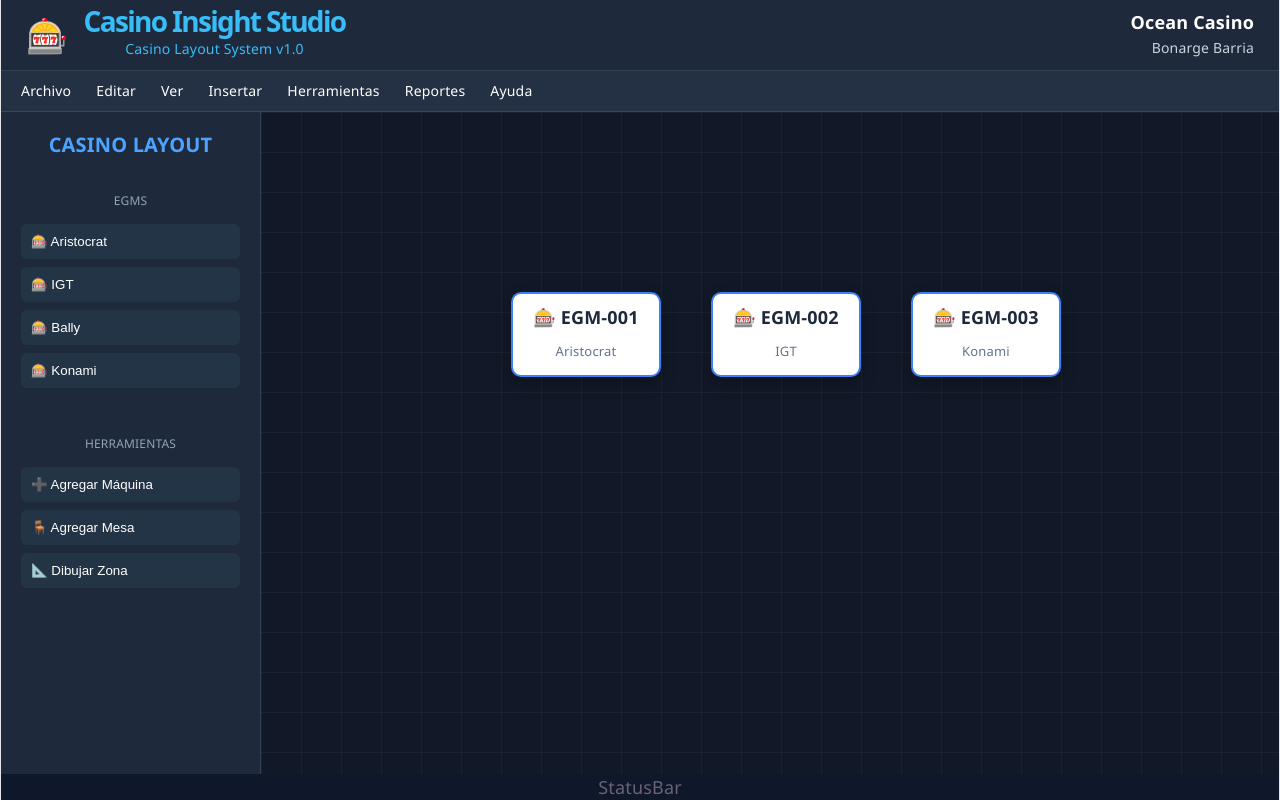
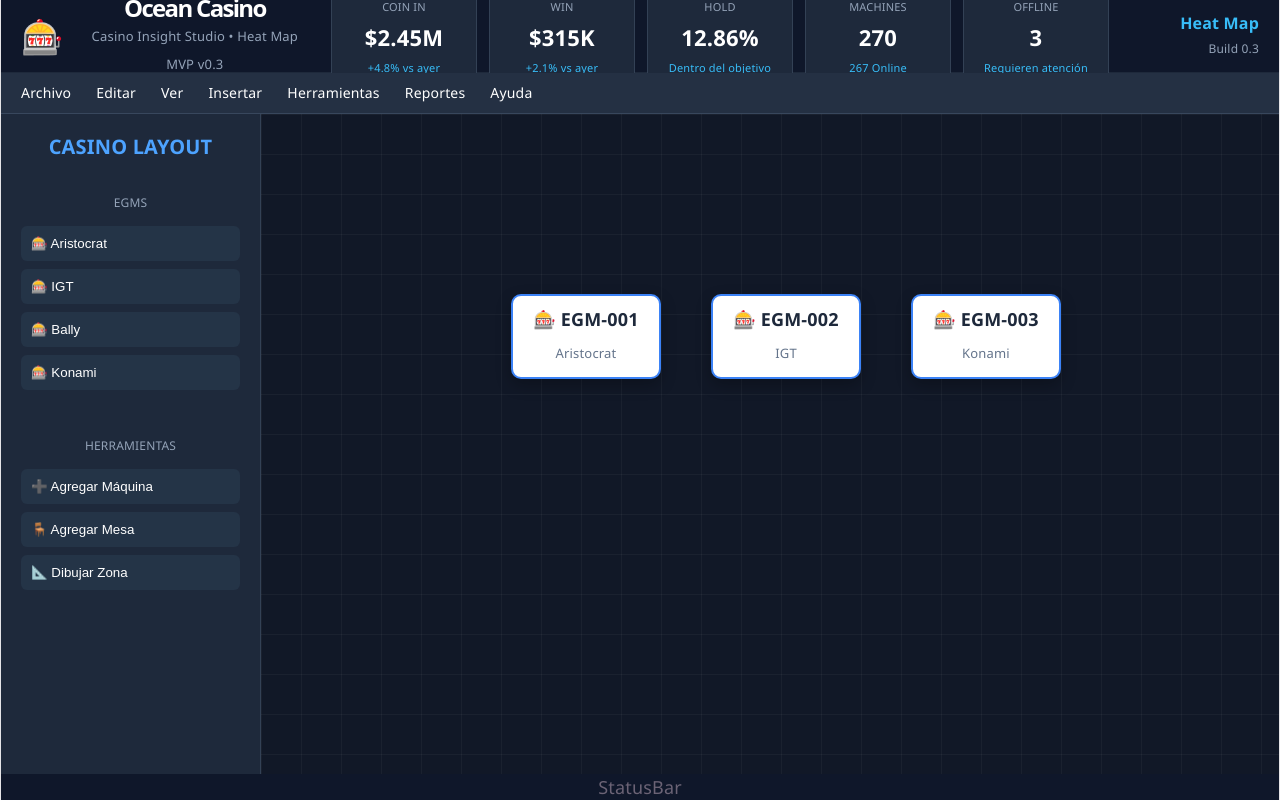
Before and after one commit to bonargebarria-lang/casino-layout-studio, a React (Vite) app: page / in a window 1280 px wide. Built offline with nearby package versions, Linux system fonts and the light colour scheme.

Commit message:
Build 0.3 - UI Foundation and KPI Components

```diff
--- a/src/components/Header/Header.css
+++ b/src/components/Header/Header.css
@@ -1,8 +1,8 @@
 .header{
 
-    height:70px;
+    height:72px;
 
-    background:#1E293B;
+    background:#0F172A;
 
     color:white;
 
@@ -12,11 +12,13 @@
 
     align-items:center;
 
-    padding:0 25px;
+    padding:0 20px;
 
-    border-bottom:1px solid #334155;
+    border-bottom:1px solid #1E293B;
 
-    font-family:Segoe UI, sans-serif;
+    font-family:"Segoe UI", sans-serif;
+
+    gap:20px;
 
 }
 
@@ -27,6 +29,8 @@
     align-items:center;
 
     gap:15px;
+
+    min-width:280px;
 
 }
 
@@ -40,22 +44,38 @@
 
     margin:0;
 
-    font-size:28px;
+    font-size:24px;
 
     font-weight:600;
-    color:#38BDF8;
+
+    color:white;
 
 }
 
 .header-left span{
 
-    color:#38BDF8;
+    color:#94A3B8;
 
-    font-size:14px;
+    font-size:13px;
+
+}
+
+/* Solo organiza las tarjetas */
+.header-center{
+
+    flex:1;
+
+    display:flex;
+
+    justify-content:center;
+
+    gap:12px;
 
 }
 
 .header-right{
+
+    min-width:130px;
 
     text-align:right;
 
@@ -63,16 +83,18 @@
 
 .casino-name{
 
-    font-size:18px;
+    color:#38BDF8;
 
     font-weight:600;
+
+    font-size:16px;
 
 }
 
 .user-name{
 
-    color:#CBD5E1;
+    color:#94A3B8;
 
-    font-size:14px;
+    font-size:12px;
 
 }
--- a/src/components/Header/Header.tsx
+++ b/src/components/Header/Header.tsx
@@ -1,4 +1,5 @@
 import "./Header.css";
+import KPICard from "../KPI/KPICard";
 
 export default function Header() {
   return (
@@ -12,23 +13,61 @@ export default function Header() {
 
         <div>
 
-          <h1>Casino Insight Studio</h1>
+          <h1>Ocean Casino</h1>
 
-          <span>Casino Layout System v1.0</span>
+          <span>Casino Insight Studio • Heat Map MVP v0.3</span>
 
         </div>
 
       </div>
 
+      <div className="header-center">
+
+        <KPICard
+          title="Coin In"
+          value="$2.45M"
+          status="+4.8% vs ayer"
+          color="#38BDF8"
+        />
+
+        <KPICard
+          title="Win"
+          value="$315K"
+          status="+2.1% vs ayer"
+          color="#22C55E"
+        />
+
+        <KPICard
+          title="Hold"
+          value="12.86%"
+          status="Dentro del objetivo"
+          color="#F59E0B"
+        />
+
+        <KPICard
+          title="Machines"
+          value="270"
+          status="267 Online"
+          color="#8B5CF6"
+        />
+
+        <KPICard
+          title="Offline"
+          value="3"
+          status="Requieren atención"
+          color="#EF4444"
+        />
+
+      </div>
 
       <div className="header-right">
 
         <div className="casino-name">
-          Ocean Casino
+          Heat Map
         </div>
 
         <div className="user-name">
-          Bonarge Barria
+          Build 0.3
         </div>
 
       </div>
--- /dev/null
+++ b/src/components/KPI/KPICard.css
@@ -0,0 +1,65 @@
+.kpi-card{
+
+    width:120px;
+
+    height:72px;
+
+    background:#1E293B;
+
+    border-radius:8px;
+
+    display:flex;
+
+    flex-direction:column;
+
+    justify-content:center;
+
+    padding:8px 12px;
+
+    transition:.20s;
+
+    cursor:pointer;
+
+    border:1px solid #334155;
+
+}
+
+.kpi-card:hover{
+
+    transform:translateY(-2px);
+
+    box-shadow:0 6px 16px rgba(0,0,0,.35);
+
+}
+
+.kpi-title{
+
+    font-size:11px;
+
+    color:#94A3B8;
+
+    text-transform:uppercase;
+
+}
+
+.kpi-value{
+
+    margin-top:4px;
+
+    font-size:22px;
+
+    font-weight:700;
+
+    color:white;
+
+}
+
+.kpi-status{
+
+    margin-top:4px;
+
+    font-size:11px;
+
+    color:#38BDF8;
+
+}
--- /dev/null
+++ b/src/components/KPI/KPICard.tsx
@@ -0,0 +1,58 @@
+import "./KPICard.css";
+
+interface KPICardProps{
+
+    title:string;
+
+    value:string;
+
+    status:string;
+
+    color:string;
+
+}
+
+export default function KPICard({
+
+    title,
+
+    value,
+
+    status,
+
+    color,
+
+}:KPICardProps){
+
+    return(
+
+        <div
+            className="kpi-card"
+            style={{
+                borderTop:`4px solid ${color}`
+            }}
+        >
+
+            <div className="kpi-title">
+
+                {title}
+
+            </div>
+
+            <div className="kpi-value">
+
+                {value}
+
+            </div>
+
+            <div className="kpi-status">
+
+                {status}
+
+            </div>
+
+        </div>
+
+    );
+
+}
```
